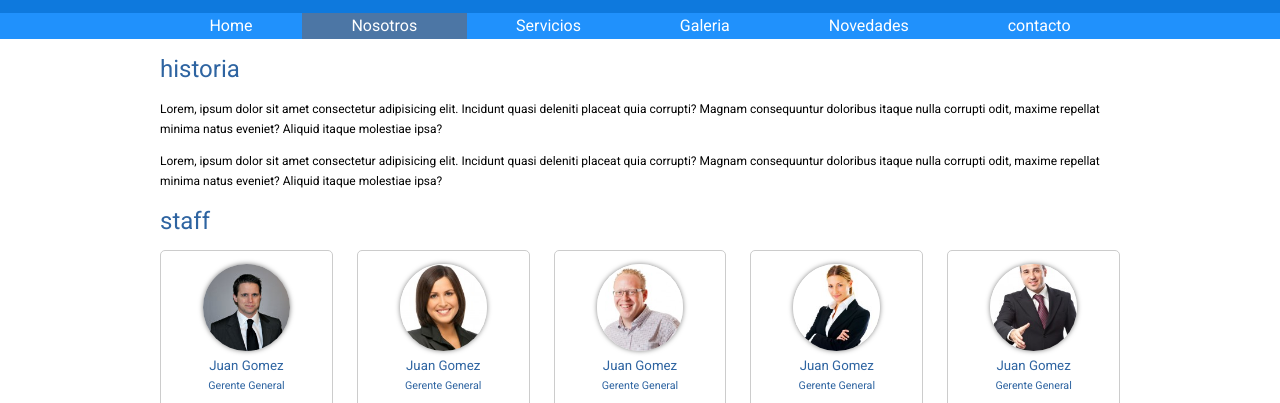
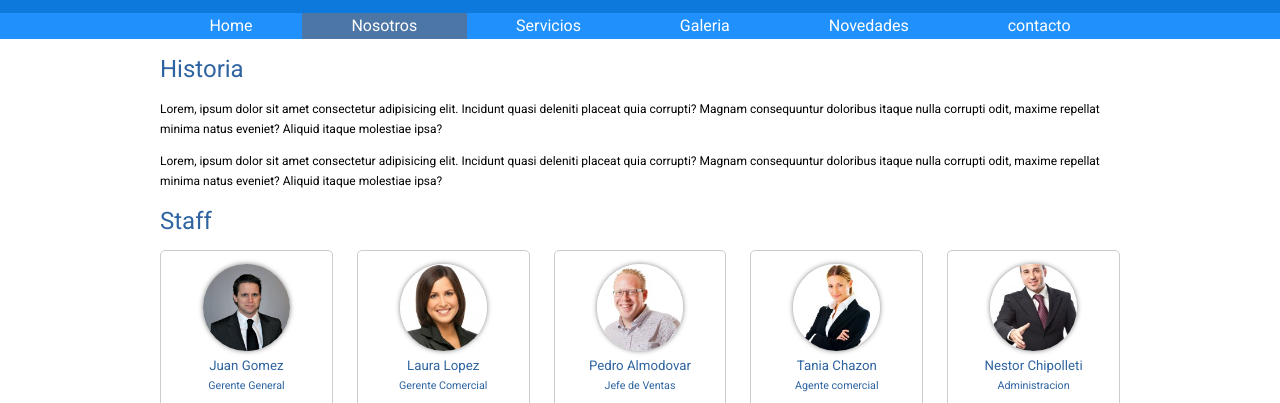
Before and after one commit to jachlac/M3U1_Chicala_agencia-de-viajes, a plain HTML site: page sitio_transportes/nosotros.html in a window 1280 px wide. Shown: the part 143-546 px from the top of the page. Drawn offline with Linux system fonts and the light colour scheme.

Commit message:
se agregaron nombres y mayusculas

```diff
--- a/sitio_transportes/nosotros.html
+++ b/sitio_transportes/nosotros.html
@@ -41,7 +41,7 @@
 
     <main class="holder">
         <div class="historia">
-            <h2>historia</h2>
+            <h2>Historia</h2>
             <p>Lorem, ipsum dolor sit amet consectetur adipisicing elit. Incidunt quasi deleniti placeat quia corrupti?
                 Magnam consequuntur doloribus itaque nulla corrupti odit, maxime repellat minima natus eveniet? Aliquid
                 itaque molestiae ipsa?</p>
@@ -50,7 +50,7 @@
                 itaque molestiae ipsa?</p>
         </div>
         <div class="staff">
-            <h2>staff</h2>
+            <h2>Staff</h2>
             <div class="personas">
                 <div class="persona">
                     <img src="img/nosotros/nosotros1.jpg" alt="Juan Gomez">
@@ -61,33 +61,33 @@
                         officiis, in hic aperiam quas cumque?</p>
                 </div>
                 <div class="persona">
-                    <img src="img/nosotros/nosotros2.jpg" alt="Juan Gomez">
-                    <h5>Juan Gomez</h5>
-                    <h6>Gerente General</h6>
+                    <img src="img/nosotros/nosotros2.jpg" alt="Laura Lopez">
+                    <h5>Laura Lopez</h5>
+                    <h6>Gerente Comercial</h6>
                     <p>Lorem ipsum dolor, sit amet consectetur adipisicing elit. Cupiditate vero officia blanditiis
                         quisquam minima sint laudantium! Fugit ratione, aliquam iure maiores nobis libero porro
                         officiis, in hic aperiam quas cumque?</p>
                 </div>
                 <div class="persona">
-                    <img src="img/nosotros/nosotros3.jpg" alt="Juan Gomez">
-                    <h5>Juan Gomez</h5>
-                    <h6>Gerente General</h6>
+                    <img src="img/nosotros/nosotros3.jpg" alt="Pedro Almodovar">
+                    <h5>Pedro Almodovar</h5>
+                    <h6>Jefe de Ventas</h6>
                     <p>Lorem ipsum dolor, sit amet consectetur adipisicing elit. Cupiditate vero officia blanditiis
                         quisquam minima sint laudantium! Fugit ratione, aliquam iure maiores nobis libero porro
                         officiis, in hic aperiam quas cumque?</p>
                 </div>
                 <div class="persona">
-                    <img src="img/nosotros/nosotros4.jpg" alt="Juan Gomez">
-                    <h5>Juan Gomez</h5>
-                    <h6>Gerente General</h6>
+                    <img src="img/nosotros/nosotros4.jpg" alt="Tania Chazon">
+                    <h5>Tania Chazon</h5>
+                    <h6>Agente comercial</h6>
                     <p>Lorem ipsum dolor, sit amet consectetur adipisicing elit. Cupiditate vero officia blanditiis
                         quisquam minima sint laudantium! Fugit ratione, aliquam iure maiores nobis libero porro
                         officiis, in hic aperiam quas cumque?</p>
                 </div>
                 <div class="persona">
-                    <img src="img/nosotros/nosotros5.jpg" alt="Juan Gomez">
-                    <h5>Juan Gomez</h5>
-                    <h6>Gerente General</h6>
+                    <img src="img/nosotros/nosotros5.jpg" alt="Nestor Chipolleti">
+                    <h5>Nestor Chipolleti</h5>
+                    <h6>Administracion</h6>
                     <p>Lorem ipsum dolor, sit amet consectetur adipisicing elit. Cupiditate vero officia blanditiis
                         quisquam minima sint laudantium! Fugit ratione, aliquam iure maiores nobis libero porro
                         officiis, in hic aperiam quas cumque?</p>
```
Also changed, not shown: sitio_transportes/index.html (+1 -1 lines).
